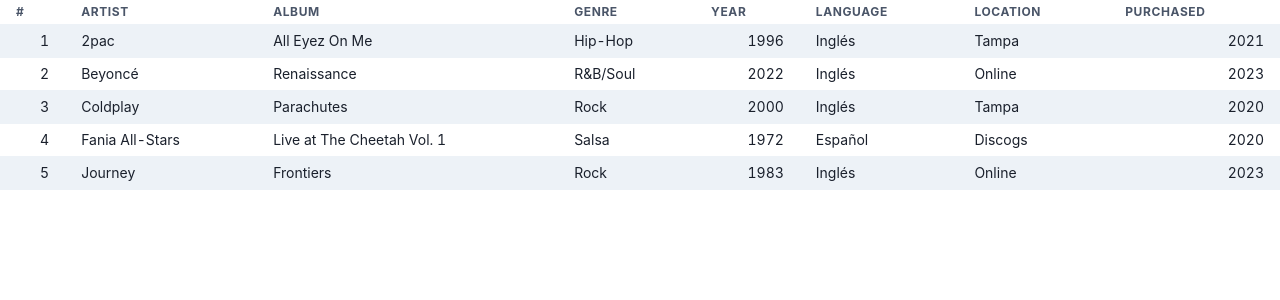
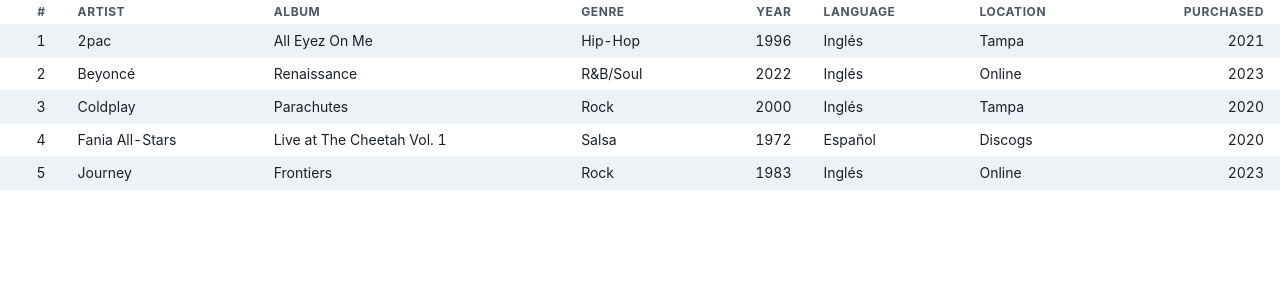
Before and after one commit to bryan-bmf/my-vinyl-collection, a React (Create React App) app: page / in a window 1280 px wide. Shown: the top 300 px of the page. Built offline with nearby package versions, Linux system fonts and the light colour scheme.

Commit message:
Final css touches

```diff
--- a/src/components/ArtistTable.tsx
+++ b/src/components/ArtistTable.tsx
@@ -18,15 +18,15 @@
 	const [data, setData] = useState<Array<AnyObject>>(artistData);
 	const [sortConfig, setSortConfig] = useState<AnyObject>({});
 
-	const columns = [
-		"#",
-		"Artist",
-		"Album",
-		"Genre",
-		"Year",
-		"Language",
-		"Location",
-		"Purchased",
+	const columns: Array<AnyObject> = [
+		{ name: "#", isNumeric: true },
+		{ name: "Artist", isNumeric: false },
+		{ name: "Album", isNumeric: false },
+		{ name: "Genre", isNumeric: false },
+		{ name: "Year", isNumeric: true },
+		{ name: "Language", isNumeric: false },
+		{ name: "Location", isNumeric: false },
+		{ name: "Purchased", isNumeric: true },
 	];
 
 	// const fetchData = async (controller: AbortController) => {
@@ -71,6 +71,12 @@
 
 	const handleSort = (event: any) => {
 		let field = event.target.textContent.toLowerCase();
+
+		//don't sort by index
+		if (field === "#") {
+			return;
+		}
+
 		let direction = "ascending";
 		//switch direction is sorted field is clicked
 		if (sortConfig.field === field && sortConfig.direction === "ascending") {
@@ -99,17 +105,18 @@
 					<Tr>
 						{columns.map((column) => (
 							<Th
-								key={column}
+								key={Math.random()}
 								onClick={handleSort}
-								style={{ cursor: "pointer" }}
+								isNumeric={column.isNumeric}
+								sx={sx.tableHeader}
 							>
-								{column}
-								<span style={{ paddingLeft: 4 + "px" }}>
-									{sortConfig.field === column.toLowerCase() ? (
+								{column.name}
+								<span>
+									{sortConfig.field === column.name.toLowerCase() ? (
 										sortConfig.direction === "ascending" ? (
-											<TriangleUpIcon />
+											<TriangleUpIcon sx={sx.triangleIcon} />
 										) : (
-											<TriangleDownIcon />
+											<TriangleDownIcon sx={sx.triangleIcon} />
 										)
 									) : null}
 								</span>
@@ -127,4 +134,14 @@
 	[key: string]: any;
 }
 
+const sx = {
+	tableHeader: {
+		cursor: "pointer",
+	},
+	triangleIcon: {
+		paddingBottom: "3px",
+		paddingLeft: "4px",
+	},
+};
+
 export default ArtistTable;
```
